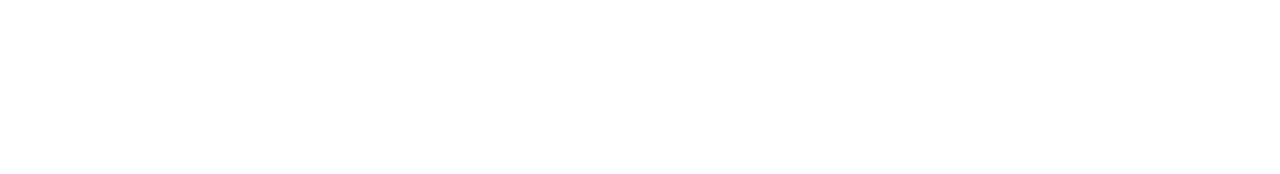
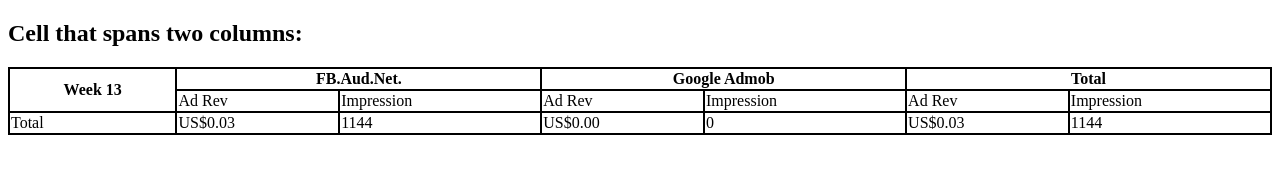
Before and after one commit to hseniht/crap-portfolio, a plain HTML site: page index.html in a window 1280 px wide. Drawn offline with Linux system fonts and the light colour scheme.

Commit message:
added index.html

```diff
--- a/index.html
+++ b/index.html
@@ -1,10 +1,44 @@
 <!DOCTYPE html>
 <html>
-  <head>
-    <meta charset="utf-8">
-    <title>crap portfolio</title>
-  </head>
-  <body>
+<head>
+<style>
+table, th, td {
+    border: 2px solid black;
+    border-collapse: collapse;
+}
+</style>
+</head>
+<body>
 
-  </body>
+<h2>Cell that spans two columns:</h2>
+<table style="width:100%">
+
+  <tr>
+    <th rowspan="2">Week 13</th>
+    <th colspan="2">FB.Aud.Net.</th>
+    <th colspan="2">Google Admob</th>
+    <th colspan="2">Total</th>
+  </tr>
+  <tr>
+    <td>Ad Rev</td>
+    <td>Impression</td>
+    <td>Ad Rev</td>
+    <td>Impression</td>
+    <td>Ad Rev</td>
+    <td>Impression</td>
+  </tr>
+  <tr>
+    <td>Total</td>
+    <td>US$0.03</td>
+    <td>1144</td>
+    <td>US$0.00</td>
+    <td>0</td>
+    <td>US$0.03</td>
+    <td>1144</td>
+
+
+  </tr>
+
+</table>
+</body>
 </html>
```
